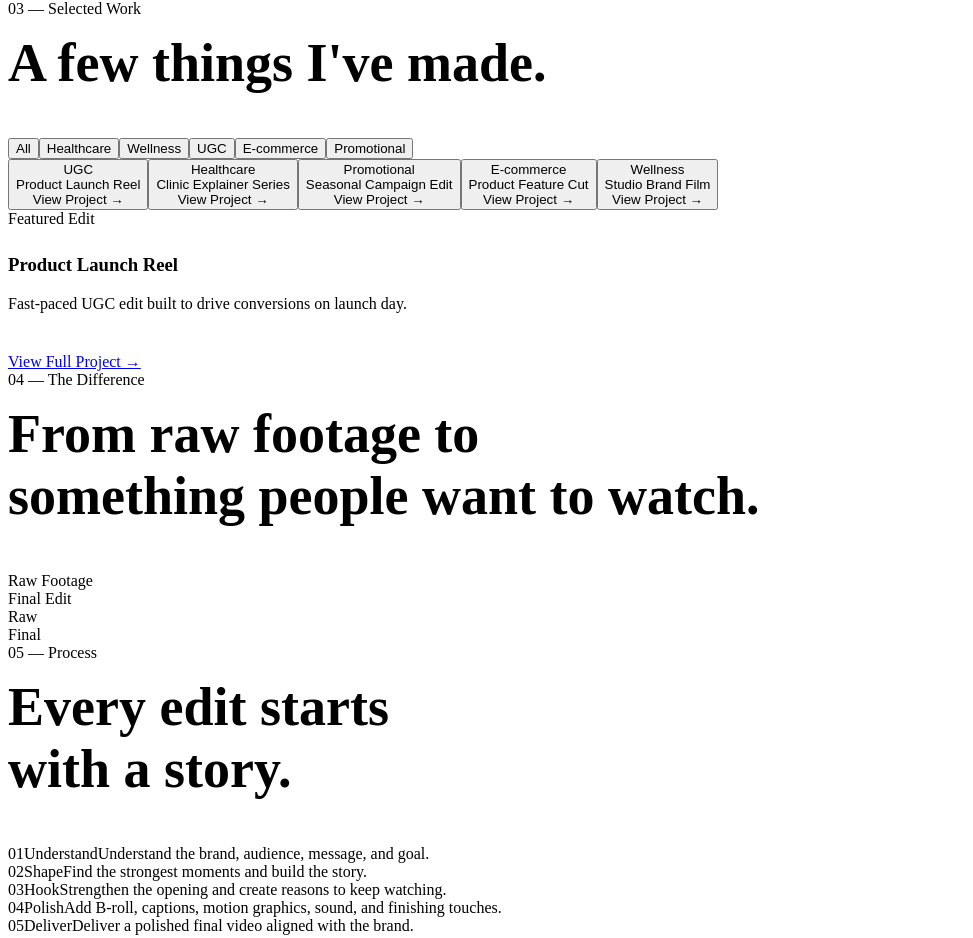
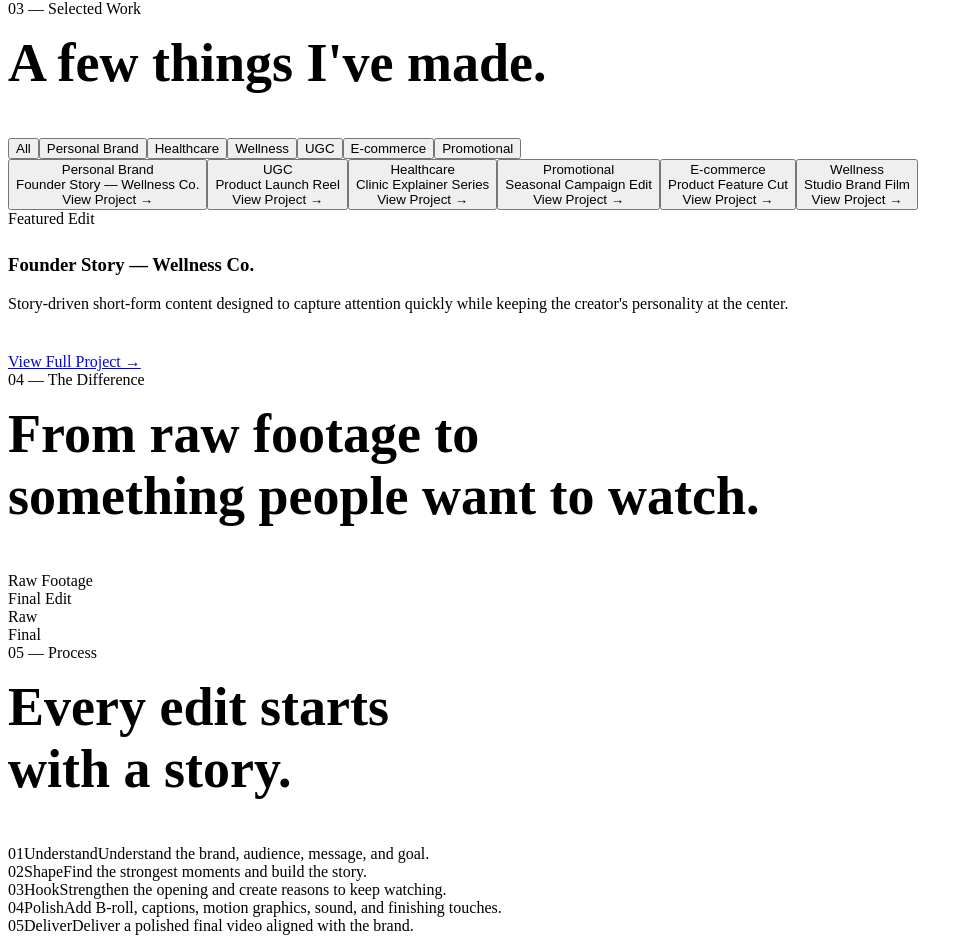
Before and after one commit to KehnxinCodes/ayashna-portfolio2, a React (Vite) app: page / in a window 1280 px wide. Shown: the part 1273-2211 px from the top of the page, without its empty margins (0-973 px from the left). Built offline with nearby package versions, Linux system fonts and the light colour scheme; the HTML template or start-up script is replaced by a standard one.

Commit message:
Update projects.js

```diff
--- a/src/data/projects.js
+++ b/src/data/projects.js
@@ -19,6 +19,7 @@
 
 export const PORTFOLIO_CATEGORIES = [
   "All",
+  "Personal Brand",
   "Healthcare",
   "Wellness",
   "UGC",
@@ -27,6 +28,19 @@ export const PORTFOLIO_CATEGORIES = [
 ];
 
 export const projects = [
+    {
+    id: "founder-story-wellness",
+    title: "Founder Story — Wellness Co.",
+    category: "Personal Brand",
+    client: "Wellness Studio Co.",
+    description:
+      "Story-driven short-form content designed to capture attention quickly while keeping the creator's personality at the center.",
+    thumbnail: null,
+    video: null,
+    year: 2026,
+    size: "large",
+    featured: true,
+  },
   {
     id: "product-launch-reel",
     title: "Product Launch Reel",
```
